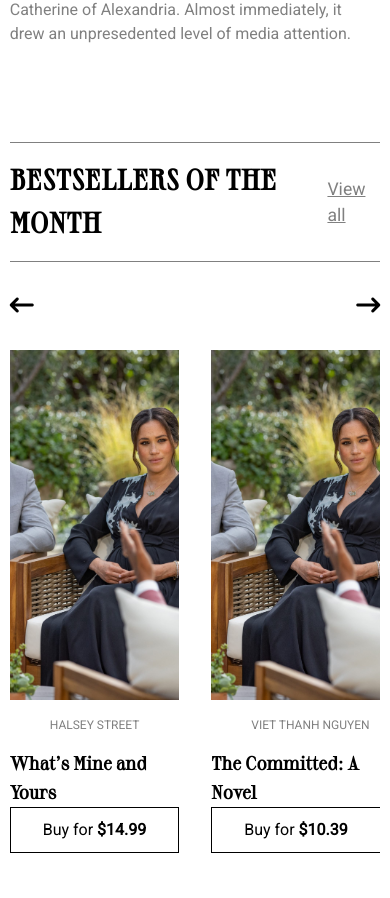
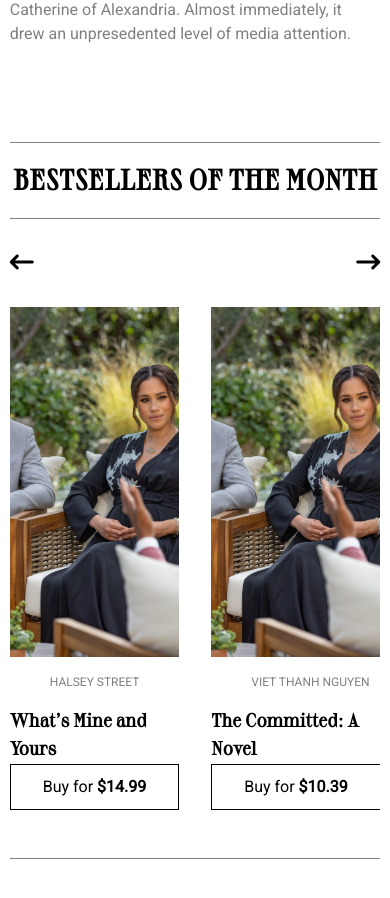
Before and after one commit to Khawarmehfooz/magazine-webapp, a Vue app: page / in a window 390 px wide. Shown: the part 4015-4913 px from the top of the page. Built offline with nearby package versions, Linux system fonts and the light colour scheme.

Commit message:
Minor Updates

```diff
--- a/src/components/BestSeller.vue
+++ b/src/components/BestSeller.vue
@@ -224,6 +224,10 @@ swiper-slide {
 @media only screen and (max-width:766px) {
     .best-seller__header {
         margin: 2rem 0;
+        justify-content: center;
+    }
+    .best-seller__header a{
+        display: none;
     }
 
     .best-seller__book__title {
```
